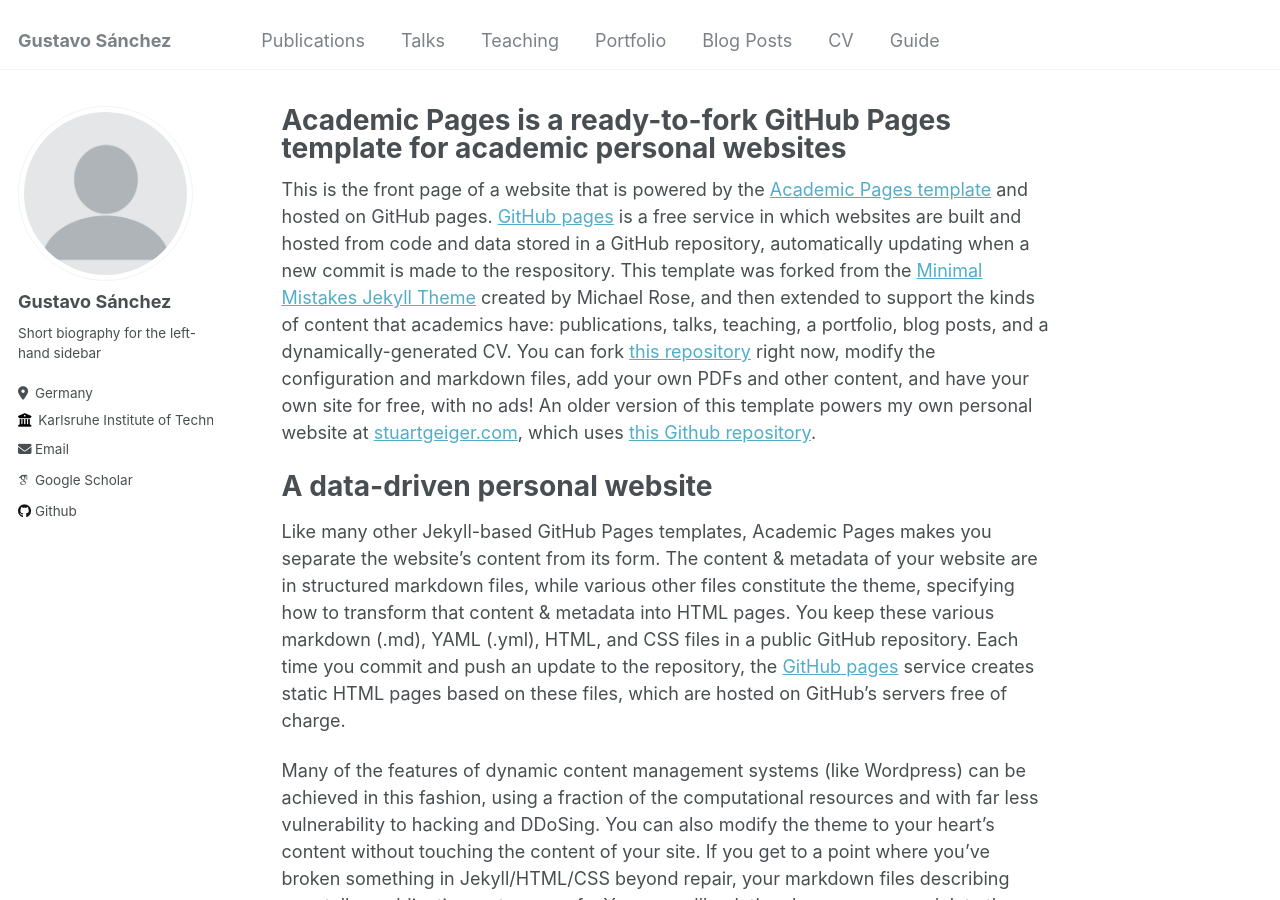
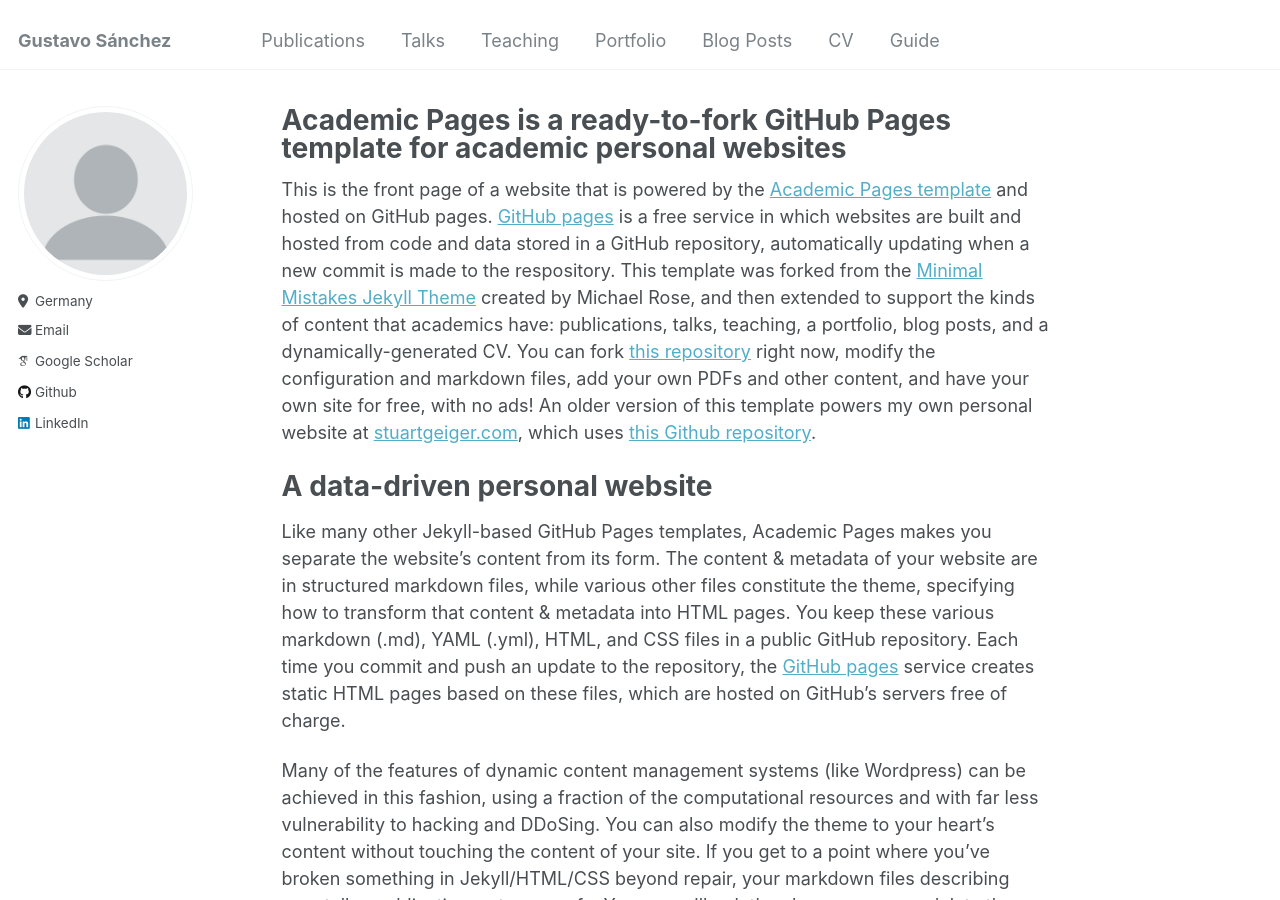
Before and after one commit to gus5298/gus5298.github.io, a Jekyll site: the page built from _pages/about.md, in a window 1280 px wide and 900 px high. Built offline with Jekyll 4.4.1, drawn with Linux system fonts in a browser that asks for light colours; some web fonts are replaced; some of the changed lines change nothing that is shown.

Commit message:
Update _config.yml

```diff
--- a/_config.yml
+++ b/_config.yml
@@ -22,11 +22,11 @@
 author:
   # Biographic information
   avatar           : "profile.png"
-  name             : "Gustavo Sánchez"
+  name             : #"Gustavo Sánchez"
   pronouns         : # example: "she/her"
-  bio              : "Short biography for the left-hand sidebar"
+  bio              : #"Karlsruhe Institute of Technology (KIT)"
   location         : "Germany"
-  employer         : "Karlsruhe Institute of Technology (KIT)"
+  employer         : #"Karlsruhe Institute of Technology (KIT)"
   uri              : # URL
   email            : "sanchez@kit.edu"
 
@@ -57,7 +57,7 @@
   keybase          : # Username
   instagram        : # Username
   lastfm           : # Username
-  linkedin         : # gustavo-sanchez98
+  linkedin         : "gustavo-sanchez98"
   mastodon         : # URL
   medium           : # URL
   pinterest        : # Username
```
